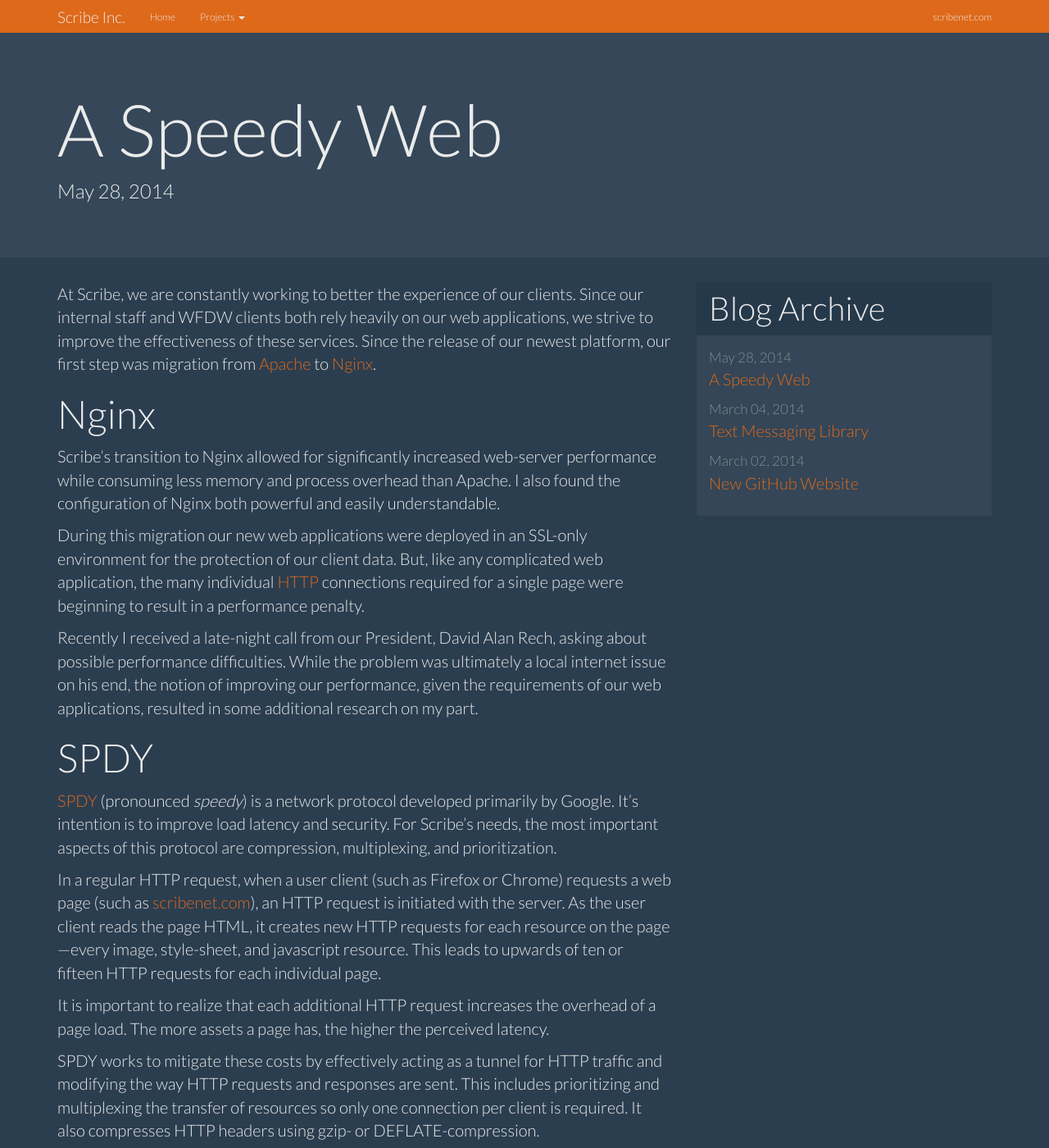
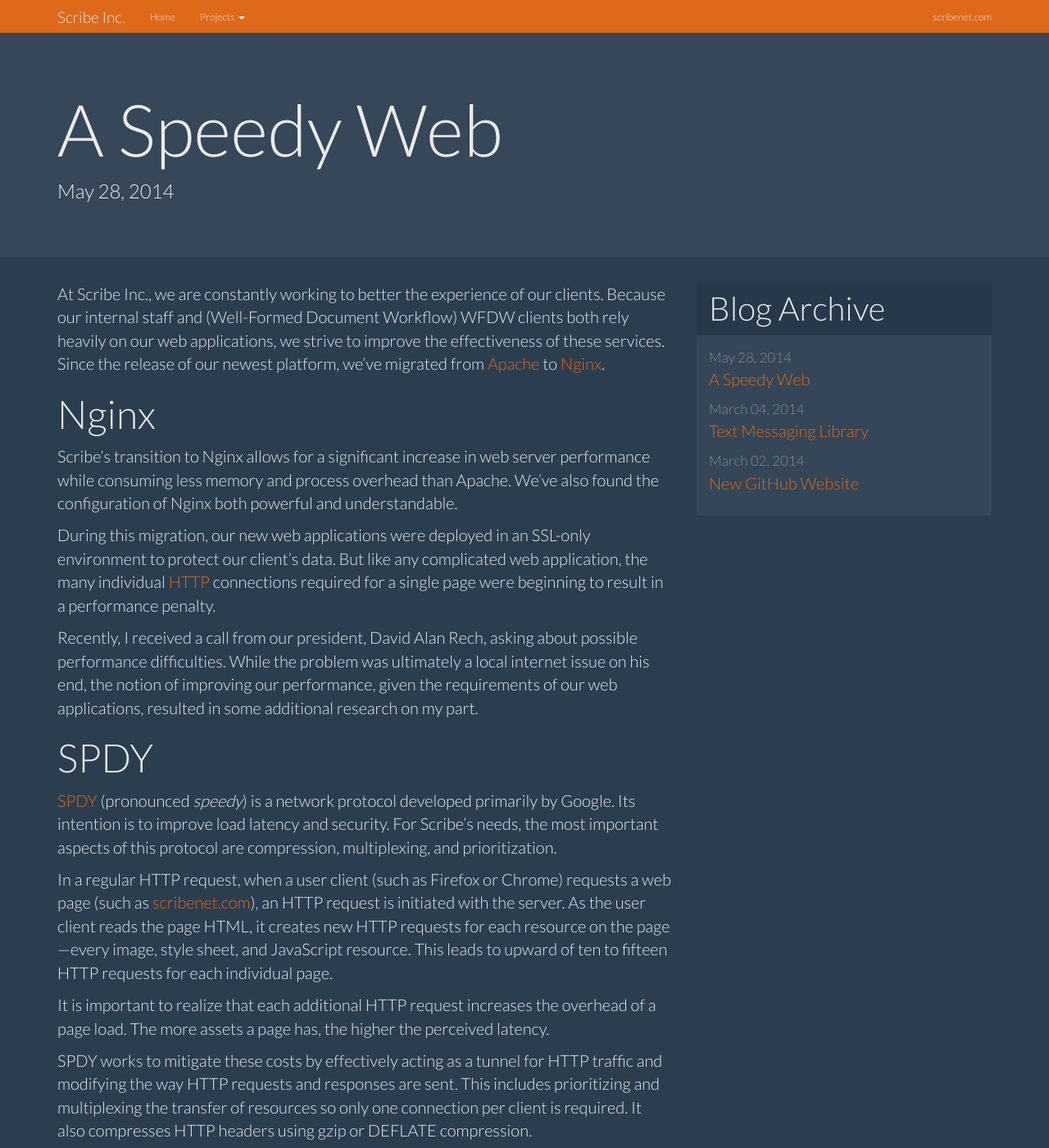
Before and after one commit to scribenet/scribenet.github.io, a Jekyll site: the page built from _posts/2014-05-28-spdy.md, in a window 1280 px wide and 1400 px high. Shown: the whole window at 82% size. Built offline with Jekyll 4.4.1, drawn with Linux system fonts in a browser that asks for light colours; nearby versions of some CDN libraries; Markdown is read by kramdown in place of the engine named in the settings; some of the changed text lies outside the part shown.

Commit message:
copyedit fixes by eramirez and dconstantino

````diff
--- a/_posts/2014-05-28-spdy.md
+++ b/_posts/2014-05-28-spdy.md
@@ -3,25 +3,25 @@
 title: A Speedy Web
 ---
 
-At Scribe, we are constantly working to better the experience of our clients. Since our internal staff and WFDW clients both rely heavily on our web applications, we strive to improve the effectiveness of these services. Since the release of our newest platform, our first step was migration from [Apache](http://en.wikipedia.org/wiki/Apache_HTTP_Server) to [Nginx](http://en.wikipedia.org/wiki/Nginx).
+At Scribe Inc., we are constantly working to better the experience of our clients. Because our internal staff and (Well-Formed Document Workflow) WFDW clients both rely heavily on our web applications, we strive to improve the effectiveness of these services. Since the release of our newest platform, we've migrated from [Apache](http://en.wikipedia.org/wiki/Apache_HTTP_Server) to [Nginx](http://en.wikipedia.org/wiki/Nginx).
 
 ### Nginx
 
-Scribe's transition to Nginx allowed for significantly increased web-server performance while consuming less memory and process overhead than Apache. I also found the configuration of Nginx both powerful and easily understandable.
+Scribe's transition to Nginx allows for a significant increase in web server performance while consuming less memory and process overhead than Apache. We've also found the configuration of Nginx both powerful and understandable.
 
-During this migration our new web applications were deployed in an SSL-only environment for the protection of our client data. But, like any complicated web application, the many individual [HTTP](http://en.wikipedia.org/wiki/HTTP) connections required for a single page were beginning to result in a performance penalty.
+During this migration, our new web applications were deployed in an SSL-only environment to protect our client's data. But like any complicated web application, the many individual [HTTP](http://en.wikipedia.org/wiki/HTTP) connections required for a single page were beginning to result in a performance penalty.
 
-Recently I received a late-night call from our President, David Alan Rech, asking about possible performance difficulties. While the problem was ultimately a local internet issue on his end, the notion of improving our performance, given the requirements of our web applications, resulted in some additional research on my part.
+Recently, I received a call from our president, David Alan Rech, asking about possible performance difficulties. While the problem was ultimately a local internet issue on his end, the notion of improving our performance, given the requirements of our web applications, resulted in some additional research on my part.
 
 ### SPDY
 
-[SPDY](http://en.wikipedia.org/wiki/SPDY) (pronounced *speedy*) is a network protocol developed primarily by Google. It's intention is to improve load latency and security. For Scribe's needs, the most important aspects of this protocol are compression, multiplexing, and prioritization.
+[SPDY](http://en.wikipedia.org/wiki/SPDY) (pronounced *speedy*) is a network protocol developed primarily by Google. Its intention is to improve load latency and security. For Scribe's needs, the most important aspects of this protocol are compression, multiplexing, and prioritization.
 
-In a regular HTTP request, when a user client (such as Firefox or Chrome) requests a web page (such as [scribenet.com](https://scribenet.com/)), an HTTP request is initiated with the server. As the user client reads the page HTML, it creates new HTTP requests for each resource on the page&mdash;every image, style-sheet, and javascript resource. This leads to upwards of ten or fifteen HTTP requests for each individual page.
+In a regular HTTP request, when a user client (such as Firefox or Chrome) requests a web page (such as [scribenet.com](https://scribenet.com/)), an HTTP request is initiated with the server. As the user client reads the page HTML, it creates new HTTP requests for each resource on the page&mdash;every image, style sheet, and JavaScript resource. This leads to upward of ten to fifteen HTTP requests for each individual page.
 
 It is important to realize that each additional HTTP request increases the overhead of a page load. The more assets a page has, the higher the perceived latency.
 
-SPDY works to mitigate these costs by effectively acting as a tunnel for HTTP traffic and modifying the way HTTP requests and responses are sent. This includes prioritizing and multiplexing the transfer of resources so only one connection per client is required. It also compresses HTTP headers using gzip- or DEFLATE-compression.
+SPDY works to mitigate these costs by effectively acting as a tunnel for HTTP traffic and modifying the way HTTP requests and responses are sent. This includes prioritizing and multiplexing the transfer of resources so only one connection per client is required. It also compresses HTTP headers using gzip or DEFLATE compression.
 
 SPDY does not operate over unencrypted HTTP requests, requiring a server that responds to HTTPS requests and supports TLS with the NPN extension. This is done by design for security and to mitigate any problems when communicating across a proxy.
 
@@ -37,13 +37,13 @@
 sudo apt-get install nginx
 ```
 
-Once you have configured Nginx for your particular setup (which is beyond the scope of this article), enabling SPDY support is unbelievably easy. Within the `server` block of your site configuration file, change the line:
+Once you have configured Nginx for your particular setup (which is beyond the scope of this article), enabling SPDY support is easy. Within the `server` block of your site configuration file, change the line
 
 ```
 listen 443 ssl;
 ```
 
-to:
+to
 
 ```
 listen 443 ssl spdy;
@@ -57,17 +57,17 @@
 
 ### Testing
 
-*Please note: This testing procedure relies on using [Chrome](https://www.google.com/chrome/browser/)/[Chromium](http://www.chromium.org/). While Firefox and Opera likely offer a similar interface, I do not have experience using it.*
+*Please note: This testing procedure relies on using [Chrome](https://www.google.com/chrome/browser/)/[Chromium](http://www.chromium.org/). While Firefox and Opera likely offer a similar interface, this article will focus on using Chrome/Chromium.*
 
 First, open a new tab in Chrome and enter the following URL: `chrome://net-internals/#spdy`.
 
-Then navigate to your website (if you haven't setup Nginx yet, for the purpose of this tutorial, your may use [scribenet.com](https://scribenet.com/)). Once you have loaded your website, navigate back to the tab you previously opened and you will see your domain within the list of *SPDY sessions*.
+Then navigate to your website (if you haven't setup Nginx yet, for the purpose of this tutorial, you may use [scribenet.com](https://scribenet.com/)). Once you have loaded your website, navigate back to the tab you previously opened and you will see your domain within the list of *SPDY sessions*.
 
 ### Conclusion
 
-In our internal testing, page load improved upwards of 25%&mdash;a substantial percentage! I estimate the perceived latency decrease will be even greater.
+In our internal testing, page load improved upward of 25 percent&mdash;a substantial percentage! We estimate the perceived latency decrease will be even greater.
 
-SPDY is currently enabled on the majority of Google web servers and a percentage of Twitter and Facebook servers. It is also being used by the [Internet Engineering Task Force](http://en.wikipedia.org/wiki/Internet_Engineering_Task_Force) as the baseline for the working draft of [HTTP 2.0](http://en.wikipedia.org/wiki/HTTP_2.0). As such, its usage will likely continue to rise as it becomes a standardized protocol.
+SPDY is currently enabled on the majority of Google web servers and a percentage of Twitter and Facebook servers. It is also being used by the [Internet Engineering Task Force](http://en.wikipedia.org/wiki/Internet_Engineering_Task_Force) as the baseline for the working draft of [HTTP 2.0](http://en.wikipedia.org/wiki/HTTP_2.0). As such, its usage will likely continue to increase as it becomes a standardized protocol.
 
 ---
 Rob M Frawley 2nd, *Systems Architect of Scribe Inc.*
````
